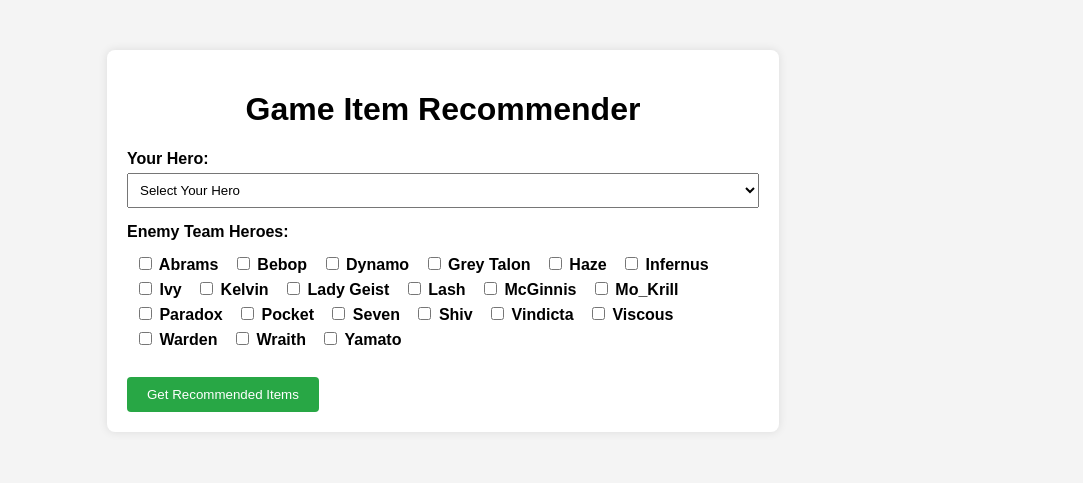
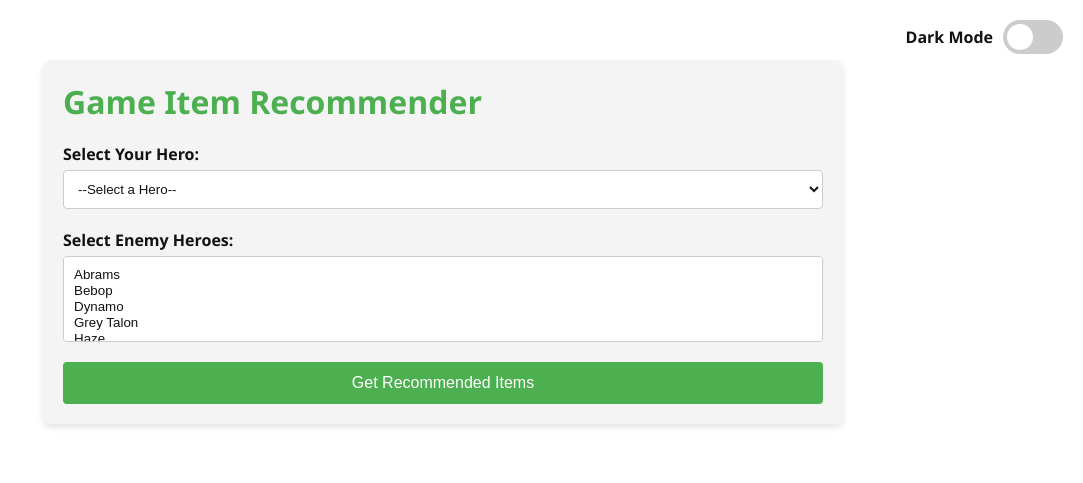
Before and after one commit to edin2pies/deadlock-program, a Django app: page / in a window 1280 px wide. Shown: the top 483 px of the page, without its empty margins (197-1280 px from the left). Run offline with Django 5.2, Linux system fonts and the light colour scheme.

Commit message:
Added static files (css, images)

```diff
--- a/recommender/data.py
+++ b/recommender/data.py
@@ -8,15 +8,15 @@ hero_counters = {
     "abrams": ["Decay", "Toxic Bullets", "Healbane"],
     "bebop": ["Debuff Remover", "Ethereal Shift", "Warp Stone", "Reactive Barrier"],
     "dynamo": ["Reactive Barrier", "Rescue Beam", "Soul Rebirth"],
-    "grey talon": ["Debuff Remover", "Ethereal Shift", "Knockdown"],
+    "greytalon": ["Debuff Remover", "Ethereal Shift", "Knockdown"],
     "haze": ["Warp Stone", "Return Fire", "Metal Skin"],
     "infernus": ["Debuff Reducer", "Debuff Remover", "Slowing Hex"],
     "ivy": ["Super Stamina", "Warp Stone", "Silence Glyph"],
     "kelvin": ["Super Stamina", "Ethereal Shift"],
-    "lady geist": ["Silencer", "Silence Glyph"],
+    "ladygeist": ["Silencer", "Silence Glyph"],
     "lash": ["Slowing Hex", "Silence Glyph", "Ethereal Shift"],
     "mcginnis": ["Superior Stamina", "Monster Rounds"],
-    "mo_krill": ["Reactive Barrier", "Slowing Hex", "Silence Glyph"],
+    "mokrill": ["Reactive Barrier", "Slowing Hex", "Silence Glyph"],
     "paradox": ["Ethereal Shift"],
     "pocket": ["Debuff Reducer", "Debuff Remover", "Silence Glyph"],
     "seven": ["Knockdown"],
@@ -33,15 +33,15 @@ preferred_items = {
     "abrams": ["Healing Booster"],
     "bebop": ["Monster Rounds", "Majestic Leap"],
     "dynamo": ["Warp Stone"],
-    "grey talon": ["Superior Stamina"],
+    "greytalon": ["Superior Stamina"],
     "haze": ["Silencer"],
     "infernus": ["Toxic Bullets", "Ethereal Shift"],
     "ivy": ["Monster Rounds", "Rescue Beam"],
     "kelvin": [],
-    "lady geist": ["Healbane", "Warp Stone"],
+    "ladygeist": ["Healbane", "Warp Stone"],
     "lash": ["Superior Stamina", "Monster Rounds"],
     "mcginnis": ["Superior Stamina", "Echo Shard"],
-    "mo_krill": ["Fleetfoot"],
+    "mokrill": ["Fleetfoot"],
     "paradox": ["Warp Stone"],
     "pocket": ["Majestic Leap"],
     "seven": ["Monster Rounds", "Echo Shard"],
@@ -58,15 +58,15 @@ original_hero_names = {
     "abrams": "Abrams",
     "bebop": "Bebop",
     "dynamo": "Dynamo",
-    "grey talon": "Grey Talon",
+    "greytalon": "Grey Talon",
     "haze": "Haze",
     "infernus": "Infernus",
     "ivy": "Ivy",
     "kelvin": "Kelvin",
-    "lady geist": "Lady Geist",
+    "ladygeist": "Lady Geist",
     "lash": "Lash",
     "mcginnis": "McGinnis",
-    "mo_krill": "Mo_Krill",
+    "mokrill": "Mo & Krill",
     "paradox": "Paradox",
     "pocket": "Pocket",
     "seven": "Seven",
--- a/recommender/templates/recommender/home.html
+++ b/recommender/templates/recommender/home.html
@@ -1,51 +1,91 @@
 <!-- recommender/templates/recommender/home.html -->
 
+{% load static %}
 <!DOCTYPE html>
-<html>
+<html lang="en">
 <head>
+    <meta charset="UTF-8">
+    <meta name="viewport" content="width=device-width, initial-scale=1.0">
     <title>Game Item Recommender</title>
-    <style>
-        body { font-family: Arial, sans-serif; background-color: #f4f4f4; }
-        .container { width: 50%; margin: auto; padding: 20px; background: white; margin-top: 50px; border-radius: 8px; box-shadow: 0 0 10px rgba(0,0,0,0.1); }
-        h1 { text-align: center; }
-        .form-group { margin-bottom: 15px; }
-        label { display: block; margin-bottom: 5px; font-weight: bold; }
-        select, .checkbox-group { width: 100%; padding: 8px; }
-        .checkbox-group label { display: inline-block; margin-right: 10px; }
-        .error { color: red; margin-bottom: 15px; }
-        button { padding: 10px 20px; background-color: #28a745; color: white; border: none; cursor: pointer; border-radius: 4px; }
-        button:hover { background-color: #218838; }
-    </style>
+    <link rel="stylesheet" href="{% static 'recommender/styles.css' %}">
 </head>
 <body>
+    <!-- Dark Mode Toggle -->
+    <div class="toggle-switch">
+        <label for="theme-toggle">Dark Mode</label>
+        <label class="switch">
+            <input type="checkbox" id="theme-toggle">
+            <span class="slider"></span>
+        </label>
+    </div>
+
     <div class="container">
         <h1>Game Item Recommender</h1>
+
         {% if error %}
-            <div class="error">{{ error }}</div>
+            <p class="error">{{ error }}</p>
         {% endif %}
-        <form method="POST">
+
+        <form method="POST" onsubmit="return validateForm()">
             {% csrf_token %}
-            <div class="form-group">
-                <label for="player_hero">Your Hero:</label>
-                <select id="player_hero" name="player_hero" required>
-                    <option value="">Select Your Hero</option>
+            <label for="player_hero">Select Your Hero:</label>
+            <select name="player_hero" id="player_hero">
+                <option value="">--Select a Hero--</option>
                 {% for hero in heroes %}
                     <option value="{{ hero }}">{{ hero }}</option>
                 {% endfor %}
             </select>
-            </div>
-            <div class="form-group">
-                <label>Enemy Team Heroes:</label>
-                <div class="checkbox-group">
+
+            <label for="enemy_heroes">Select Enemy Heroes:</label>
+            <select name="enemy_heroes" id="enemy_heroes" multiple>
                 {% for hero in heroes %}
-                        <label>
-                            <input type="checkbox" name="enemy_heroes" value="{{ hero }}"> {{ hero }}
-                        </label>
+                    <option value="{{ hero }}">{{ hero }}</option>
                 {% endfor %}
-                </div>
-            </div>
+            </select>
+
             <button type="submit">Get Recommended Items</button>
         </form>
     </div>
+
+    <script>
+        function validateForm() {
+            const playerHero = document.getElementById('player_hero').value;
+            const enemyHeroes = document.getElementById('enemy_heroes').selectedOptions;
+
+            if (!playerHero) {
+                alert('Please select your hero.');
+                return false;
+            }
+
+            if (enemyHeroes.length === 0) {
+                alert('Please select at least one enemy hero.');
+                return false;
+            }
+
+            return true;
+        }
+
+        // Dark Mode Toggle Script
+        const toggleSwitch = document.getElementById('theme-toggle');
+        const currentTheme = localStorage.getItem('theme') ? localStorage.getItem('theme') : null;
+
+        if (currentTheme) {
+            document.documentElement.setAttribute('data-theme', currentTheme);
+
+            if (currentTheme === 'dark') {
+                toggleSwitch.checked = true;
+            }
+        }
+
+        toggleSwitch.addEventListener('change', function(event) {
+            if (event.target.checked) {
+                document.documentElement.setAttribute('data-theme', 'dark');
+                localStorage.setItem('theme', 'dark');
+            } else {
+                document.documentElement.setAttribute('data-theme', 'light');
+                localStorage.setItem('theme', 'light');
+            }
+        });
+    </script>
 </body>
 </html>
--- /dev/null
+++ b/static/recommender/styles.css
@@ -0,0 +1,202 @@
+/* static/recommender/styles.css */
+
+/* Reset and base styles */
+
+* {
+    margin: 0;
+    padding: 0;
+    box-sizing: border-box;
+}
+
+body {
+    font-family: 'Segoe UI', Tahoma, Geneva, Verdana, sans-serif;
+    background-color: var(--background-color);
+    color: var(--text-color);
+    transition: background-color 0.3s, color 0.3s;
+}
+
+/* Light and Dark Theme Variables */
+:root {
+    --background-color: #ffffff;
+    --text-color: #121212;
+    --primary-color: #4CAF50;
+    --secondary-color: #f4f4f4;
+    --button-background: #4CAF50;
+    --button-text: #ffffff;
+}
+
+[data-theme='dark'] {
+    --background-color: #121212;
+    --text-color: #ffffff;
+    --primary-color: #bb86fc;
+    --secondary-color: #1f1f1f;
+    --button-background: #bb86fc;
+    --button-text: #121212;
+}
+
+/* Container */
+.container {
+    max-width: 800px;
+    margin: 60px auto;
+    padding: 20px;
+    background-color: var(--secondary-color);
+    border-radius: 8px;
+    box-shadow: 0 4px 6px rgba(0, 0, 0, 0.1);
+}
+
+/* Headings */
+h1, h2 {
+    margin-bottom: 20px;
+    color: var(--primary-color);
+}
+
+/* Forms */
+form {
+    display: flex;
+    flex-direction: column;
+}
+
+label {
+    margin-bottom: 5px;
+    font-weight: bold;
+}
+
+select, input[type="text"] {
+    padding: 10px;
+    margin-bottom: 20px;
+    border: 1px solid #ccc;
+    border-radius: 4px;
+    background-color: var(--background-color);
+    color: var(--text-color);
+}
+
+button {
+    padding: 12px;
+    background-color: var(--button-background);
+    color: var(--button-text);
+    border: none;
+    border-radius: 4px;
+    cursor: pointer;
+    font-size: 16px;
+    transition: background-color 0.3s, transform 0.2;
+}
+
+/* Error Message */
+.error {
+    color: red;
+    margin-bottom: 20px;
+}
+
+/* Results */
+.results {
+    margin-top: 30px;
+}
+
+.results h2 {
+    margin-bottom: 10px;
+}
+
+.results ul {
+    list-style-type: none;
+    padding-left: 0;
+}
+
+.results li {
+    background-color: var(--background-color);
+    padding: 15px;
+    margin-bottom: 10px;
+    border-radius: 4px;
+    box-shadow: 0 2px 4px rgba(0, 0, 0, 0.1);
+}
+
+/* Dark Mode Toggle Switch */
+.toggle-switch {
+    position: absolute;
+    top: 20px;
+    right: 20px;
+    display: flex;
+    align-items: center;
+}
+
+.toggle-switch label {
+    margin-left: 10px;
+    font-weight: bold;
+}
+
+.switch {
+    position: relative;
+    display: inline-block;
+    width: 60px;
+    height: 34px;
+}
+
+.switch input {
+    opacity: 0;
+    width: 0;
+    height: 0;
+}
+
+.slider {
+    position: absolute;
+    cursor: pointer;
+    top: 0;
+    left: 0;
+    right: 0;
+    bottom: 0;
+    background-color: #ccc;
+    transition: 0.4s;
+    border-radius: 34px;
+}
+
+.slider:before {
+    position: absolute;
+    content: "";
+    height: 26px;
+    width: 26px;
+    left: 4px;
+    bottom: 4px;
+    background-color: white;
+    transition: 0.4s;
+    border-radius: 50%;
+}
+
+input:checked + .slider {
+    background-color: var(--primary-color);
+}
+
+input:checked + .slider:before {
+    transform: translateX(26px);
+}
+
+/* Responsive Design */
+@media (max-width: 600px) {
+    .container {
+        margin: 20px;
+        padding: 15px;
+    }
+
+    button {
+        font-size: 14px;
+    }
+
+    .toggle-switch {
+        top: 10px;
+        right: 10px;
+    }
+
+    .switch {
+        width: 50px;
+        height: 28px;
+    }
+
+    .slider:before {
+        height: 22px;
+        width: 22px;
+        left: 3px;
+        bottom: 3px;
+    }
+
+    input:checked + .slider:before {
+        transform: translateX(22px);
+    }
+}
```
Also changed, not shown: game_item_recommender/settings.py (+8 -1 lines), recommender/templates/recommender/results.html (+58 -30 lines). Lines whose indentation alone changed are shown as unchanged.
